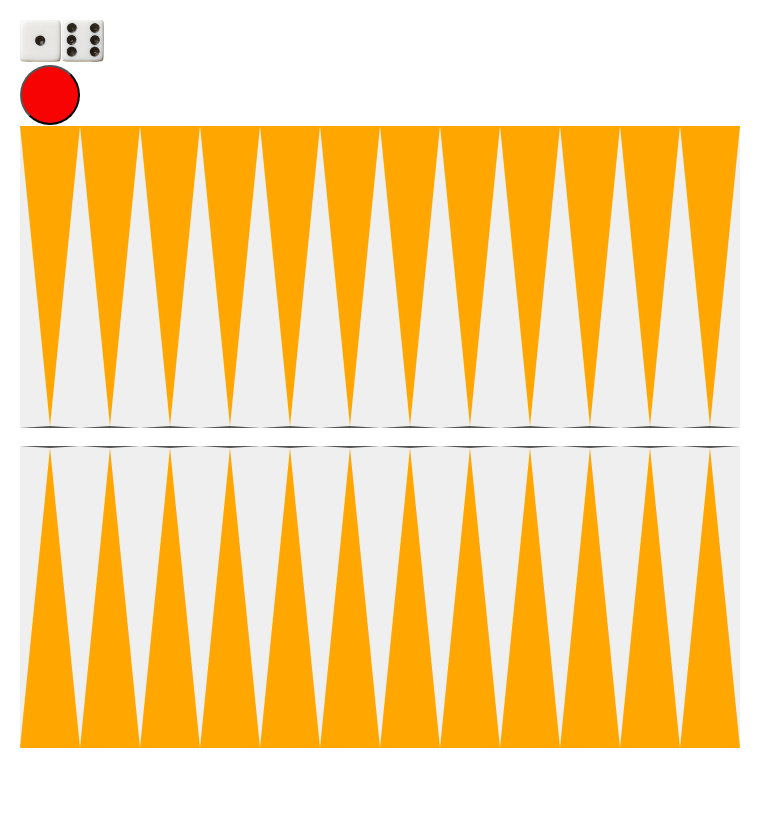
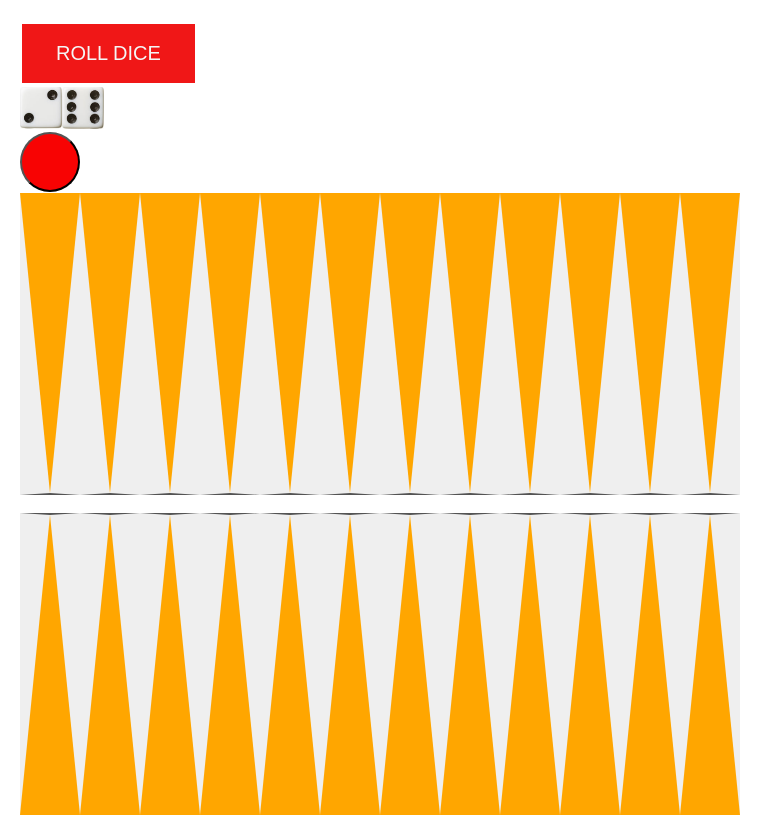
Before and after one commit to steambun/bkgm, a React app: page / in a window 1280 px wide. Shown: the whole page, without its empty margins (0-783 px from the left). Before the commit the page ends 800 px from the top, so only its background shows below. Built offline with nearby package versions, Linux system fonts and the light colour scheme.

Commit message:
add roll button

```diff
--- a/src/index.css
+++ b/src/index.css
@@ -7,6 +7,25 @@ ol, ul {
   padding-left: 30px;
 }
 
+.rollButton{
+  background-color: rgb(240, 23, 23);
+    color: whitesmoke;
+    border: 2px solid rgb(240, 23, 23);
+    padding: 16px 32px;
+    text-align: center;
+    text-decoration: none;
+    display: inline-block;
+    font-size: 20px;
+    margin: 4px 2px;
+    -webkit-transition-duration: 0.4s; /* Safari */
+    transition-duration: 0.4s;
+    cursor: pointer;
+}
+
+.rollButton:hover {
+  background-color: #ffffff;
+  color:black;
+}
 
 .checker{
   height: 60px;
--- a/src/index.js
+++ b/src/index.js
@@ -9,14 +9,14 @@ class Dice extends React.Component{
     var imageName = require('./images/dice'+i+'.png')
 
     return (
-        <img src={imageName} height="42" width="42"/>
+        <img src={imageName} height="42" width="42" alt="dice"/>
       );
   }
 
   render() {
     return (
       <div className="component-dice">
-      {this.renderDice(1)}
+      {this.renderDice(2)}
       {this.renderDice(6)}
       </div>
     );
@@ -33,6 +33,7 @@ class BackGammonBoard extends React.Component {
   render() {
     return (
       <div className="component-backgammonboard">
+      <button className="rollButton">ROLL DICE</button>
       <Dice></Dice>
       <button className="checker"></button>
       <div className="points-top">
```
